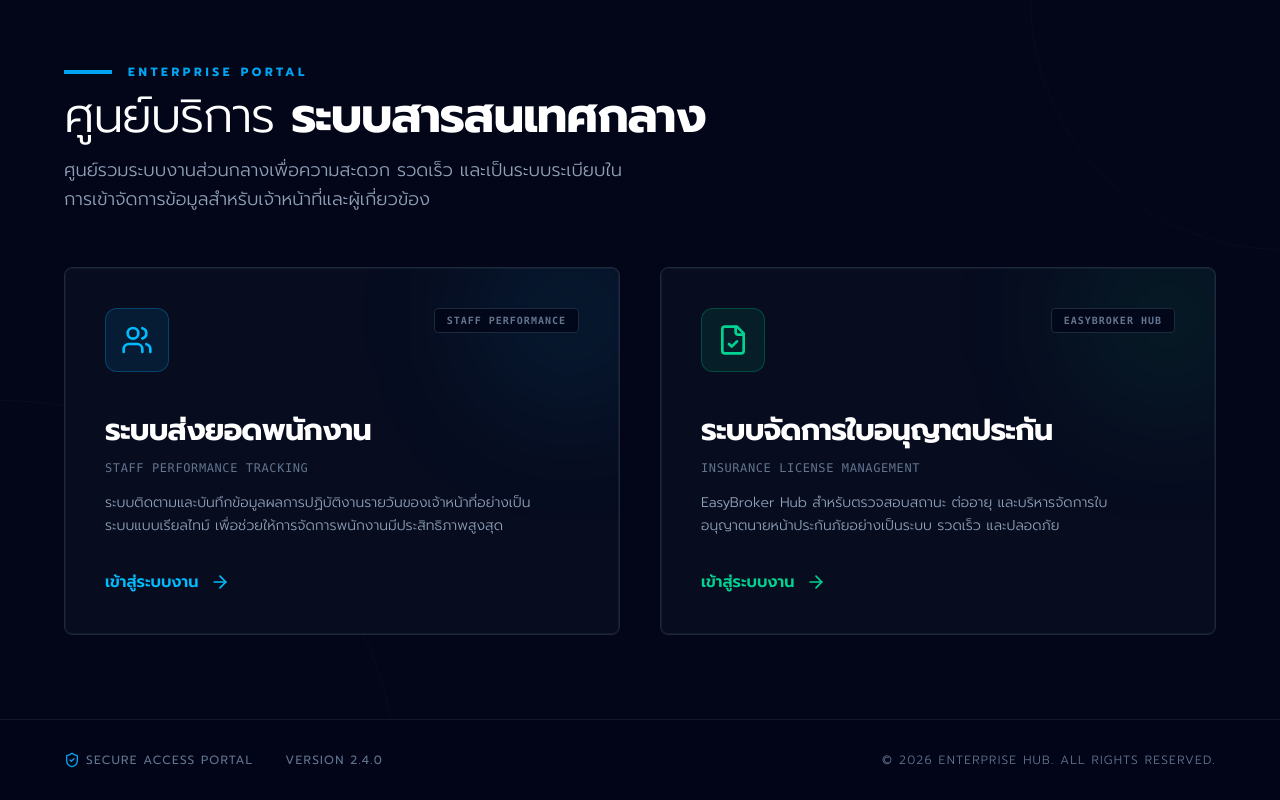
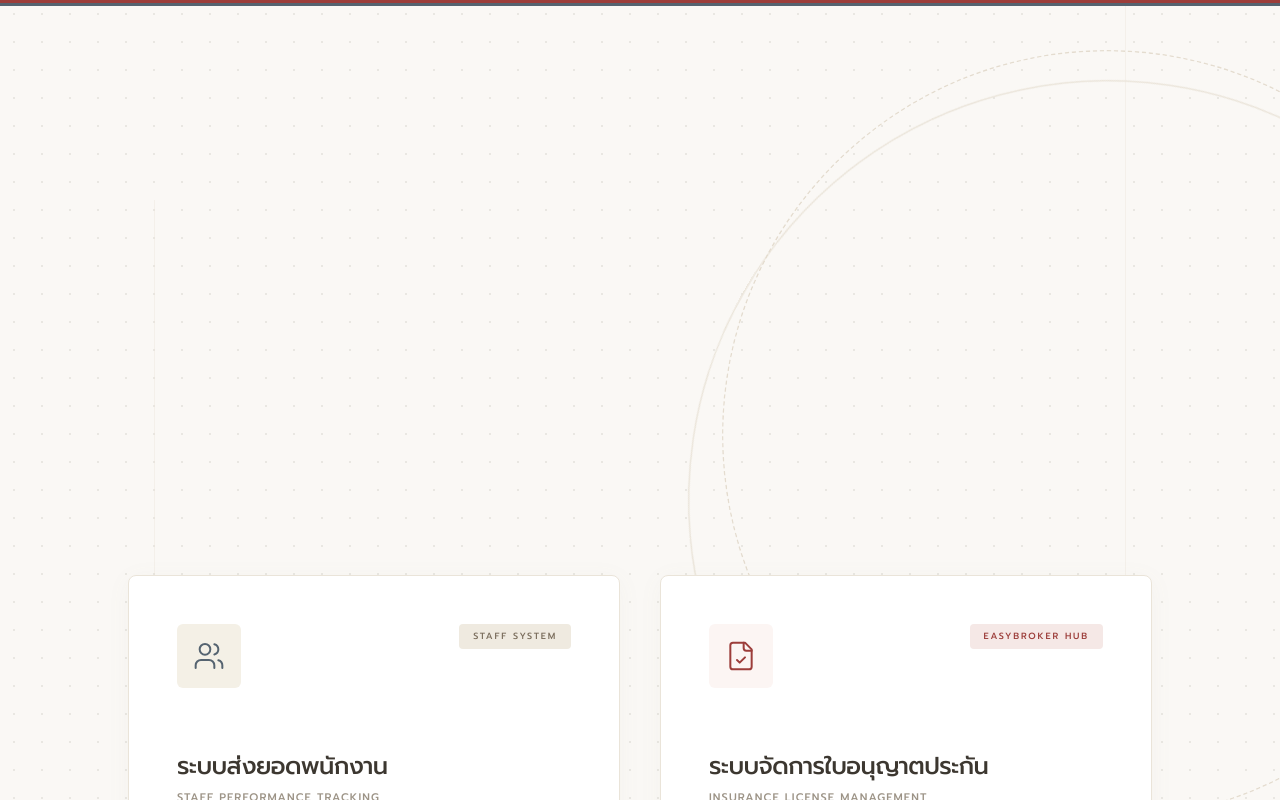
Before and after one commit to basphanu/Landing-Page-Portal, a React (Vite) app: page / in a window 1280 px wide. Shown: the top 800 px of the page. Built offline with nearby package versions, Linux system fonts and the light colour scheme.

Commit message:
feat(ui): implement scroll-based parallax animations
Enhance the landing page experience with Apple-style smooth scroll interactions, including parallax effects and dynamic element transitions using motion/react.

```diff
--- a/src/App.tsx
+++ b/src/App.tsx
@@ -1,46 +1,103 @@
-import { useState } from 'react';
-import { motion, AnimatePresence } from 'motion/react';
+import { useState, useRef } from 'react';
+import { motion, AnimatePresence, useScroll, useTransform, useSpring } from 'motion/react';
 import {
   ShieldCheck,
   CheckCircle,
   Users,
   FileCheck,
-  ArrowRight
+  ArrowRight,
+  TrendingUp,
+  Lock,
+  ChevronDown
 } from 'lucide-react';
 
 export default function App() {
   const [navigatingTo, setNavigatingTo] = useState<string | null>(null);
+  const containerRef = useRef<HTMLDivElement>(null);
+
+  // Initialize scroll tracking
+  const { scrollYProgress } = useScroll();
+
+  // Spring-smoothed scroll progress for organic Apple-like inertia
+  const smoothProgress = useSpring(scrollYProgress, {
+    stiffness: 70,
+    damping: 30,
+    restDelta: 0.001
+  });
+
+  // Apple-style parallax, scale, and rotation transforms
+  // Hero Section parallax
+  const heroScale = useTransform(smoothProgress, [0, 0.35], [1, 0.88]);
+  const heroOpacity = useTransform(smoothProgress, [0, 0.3], [1, 0]);
+  const heroY = useTransform(smoothProgress, [0, 0.35], [0, -50]);
+
+  // Background Zen elements transformation
+  const bgCircleScale = useTransform(smoothProgress, [0, 1], [0.85, 1.4]);
+  const bgCircleRotate = useTransform(smoothProgress, [0, 1], [0, 120]);
+  const bgLineY = useTransform(smoothProgress, [0, 1], [-100, 200]);
+
+  // Cards entrance transformations (Split & Merge effect)
+  // Card 1 (Staff System) slides in from the left and rotates slightly
+  const card1X = useTransform(smoothProgress, [0, 0.55], [-120, 0]);
+  const card1Y = useTransform(smoothProgress, [0, 0.55], [60, 0]);
+  const card1Rotate = useTransform(smoothProgress, [0, 0.55], [-4, 0]);
+  const card1Opacity = useTransform(smoothProgress, [0.05, 0.45], [0.3, 1]);
+
+  // Card 2 (Insurance Hub) slides in from the right and rotates slightly
+  const card2X = useTransform(smoothProgress, [0, 0.55], [120, 0]);
+  const card2Y = useTransform(smoothProgress, [0, 0.55], [60, 0]);
+  const card2Rotate = useTransform(smoothProgress, [0, 0.55], [4, 0]);
+  const card2Opacity = useTransform(smoothProgress, [0.05, 0.45], [0.3, 1]);
+
+  // Bottom Footer opacity control based on scroll
+  const footerOpacity = useTransform(smoothProgress, [0.4, 0.8], [0.4, 1]);
 
   const systems = [
     {
       id: 'staff-performance',
       title: 'ระบบส่งยอดพนักงาน',
       titleEn: 'Staff Performance Tracking',
-      description: 'ระบบติดตามและบันทึกข้อมูลผลการปฏิบัติงานรายวันของเจ้าหน้าที่อย่างเป็นระบบแบบเรียลไทม์ เพื่อช่วยให้การจัดการพนักงานมีประสิทธิภาพสูงสุด',
+      description: 'ระบบรายงานและตรวจสอบยอดขาย ผลการปฏิบัติงานรายวันของเจ้าหน้าที่อย่างมีประสิทธิภาพ ตรวจสอบข้อมูลง่ายดายและแม่นยำ',
       url: 'https://staff-performance-tracking-db.vercel.app/',
       target: 'staff_performance_tracking_system',
       icon: Users,
-      themeColor: 'sky',
-      glowClass: 'bg-sky-500/10 group-hover:bg-sky-500/20',
-      iconWrapperClass: 'bg-sky-500/10 border-sky-500/30 text-sky-400',
-      accentColorClass: 'text-sky-400',
-      bottomBarClass: 'bg-sky-500',
-      badge: 'STAFF PERFORMANCE'
+      accentIcon: TrendingUp,
+      badge: 'STAFF SYSTEM',
+      // Muji Earthy Indigo-Slate Palette
+      themeColor: 'slate',
+      cardBg: 'bg-white',
+      borderClass: 'border-[#eae4d9]',
+      hoverBorderClass: 'hover:border-[#7c6e5e]/40',
+      iconBg: 'bg-[#f4f0e6] text-[#556370]',
+      titleColor: 'text-[#3c3730]',
+      textColor: 'text-[#70695f]',
+      badgeBg: 'bg-[#efeae0] text-[#7a6d5c]',
+      btnBg: 'bg-[#556370] hover:bg-[#45525e]',
+      accentLine: 'bg-[#556370]',
+      styleTransforms: { x: card1X, y: card1Y, rotate: card1Rotate, opacity: card1Opacity }
     },
     {
       id: 'insurance-license',
       title: 'ระบบจัดการใบอนุญาตประกัน',
       titleEn: 'Insurance License Management',
-      description: 'EasyBroker Hub สำหรับตรวจสอบสถานะ ต่ออายุ และบริหารจัดการใบอนุญาตนายหน้าประกันภัยอย่างเป็นระบบ รวดเร็ว และปลอดภัย',
+      description: 'EasyBroker Hub ศูนย์กลางตรวจสอบสถานะ คัดกรอง และบันทึกข้อมูลใบอนุญาตนายหน้าประกันภัยอย่างเป็นระบบและปลอดภัย',
       url: 'https://staff-insurance-license.vercel.app/',
       target: 'insurance_license_system',
       icon: FileCheck,
-      themeColor: 'emerald',
-      glowClass: 'bg-emerald-500/10 group-hover:bg-emerald-500/20',
-      iconWrapperClass: 'bg-emerald-500/10 border-emerald-500/30 text-emerald-400',
-      accentColorClass: 'text-emerald-400',
-      bottomBarClass: 'bg-emerald-500',
-      badge: 'EASYBROKER HUB'
+      accentIcon: ShieldCheck,
+      badge: 'EASYBROKER HUB',
+      // Muji Signature Terracotta Red / Warm Clay Palette
+      themeColor: 'terracotta',
+      cardBg: 'bg-white',
+      borderClass: 'border-[#eae4d9]',
+      hoverBorderClass: 'hover:border-[#7c6e5e]/40',
+      iconBg: 'bg-[#fcf5f3] text-[#9c3d3a]',
+      titleColor: 'text-[#3c3730]',
+      textColor: 'text-[#70695f]',
+      badgeBg: 'bg-[#f5e8e6] text-[#9c3d3a]',
+      btnBg: 'bg-[#9c3d3a] hover:bg-[#85322f]',
+      accentLine: 'bg-[#9c3d3a]',
+      styleTransforms: { x: card2X, y: card2Y, rotate: card2Rotate, opacity: card2Opacity }
     }
   ];
 
@@ -50,137 +107,181 @@ export default function App() {
     // Redirect in the same window after a short feedback delay to prevent popup blocker
     setTimeout(() => {
       window.location.href = url;
-    }, 800);
+    }, 850);
   };
 
   return (
-    <div className="min-h-screen bg-slate-950 text-slate-100 flex flex-col justify-between overflow-x-hidden relative select-none font-sans">
+    <div
+      ref={containerRef}
+      className="min-h-[160vh] bg-[#faf8f5] text-[#3c3730] flex flex-col justify-between overflow-x-hidden relative select-none font-sans antialiased"
+    >
 
-      {/* Background Decoration (Geometric Balance Theme) */}
-      <div className="fixed inset-0 pointer-events-none opacity-20 z-0">
-        <div className="absolute top-0 right-0 w-[500px] h-[500px] border border-slate-800 rounded-full -translate-y-1/2 translate-x-1/2"></div>
-        <div className="absolute bottom-0 left-0 w-[800px] h-[800px] border border-slate-800 rounded-full translate-y-1/2 -translate-x-1/2"></div>
-        <div className="absolute top-1/3 left-1/2 w-[300px] h-[300px] border border-dashed border-slate-900 rounded-full -translate-x-1/2"></div>
-      </div>
+      {/* Background Japanese Paper Texture & Minimalism Ornaments */}
+      <div className="fixed inset-0 pointer-events-none opacity-[0.14] z-0 bg-[radial-gradient(#8a7f72_1px,transparent_1px)] bg-[size:28px_28px]" />
 
-      {/* Header Section */}
-      <header className="pt-16 pb-8 px-6 md:px-16 max-w-7xl mx-auto w-full z-10">
+      {/* Elegant top red geometric indicator */}
+      <div className="fixed top-0 left-0 right-0 h-[3px] bg-[#9c3d3a] z-50" />
+
+      {/* Interactive Apple-style Scroll Progress Bar */}
+      <motion.div
+        className="fixed top-[3px] left-0 h-[3px] bg-[#556370] origin-left z-50"
+        style={{ scaleX: smoothProgress, width: '100%' }}
+      />
+
+      {/* Floating Apple/Muji Decorative Circular Loom */}
+      <motion.div
+        className="fixed top-1/4 right-[-10vw] w-[50vw] h-[50vw] max-w-[600px] max-h-[600px] border border-[#eae4d9] rounded-full pointer-events-none z-0"
+        style={{
+          scale: bgCircleScale,
+          rotate: bgCircleRotate,
+        }}
+      />
+      <motion.div
+        className="fixed top-[20%] right-[-8vw] w-[46vw] h-[46vw] max-w-[550px] max-h-[550px] border border-dashed border-[#e4dccf] rounded-full pointer-events-none z-0"
+        style={{
+          scale: bgCircleScale,
+          rotate: useTransform(smoothProgress, [0, 1], [360, 0]),
+        }}
+      />
+
+      {/* Vertical Japanese style geometric grid lines */}
+      <motion.div
+        className="fixed left-[12vw] top-0 bottom-0 w-[1px] bg-[#eae4d9]/40 pointer-events-none z-0"
+        style={{ y: bgLineY }}
+      />
+      <motion.div
+        className="fixed right-[12vw] top-0 bottom-0 w-[1px] bg-[#eae4d9]/40 pointer-events-none z-0"
+        style={{ y: useTransform(smoothProgress, [0, 1], [100, -200]) }}
+      />
+
+      {/* Header Section (Parallax scroll-linked effect) */}
+      <header className="pt-28 pb-4 px-6 md:px-16 max-w-6xl mx-auto w-full z-10 text-center md:text-left">
         <motion.div
-          initial={{ opacity: 0, x: -20 }}
-          animate={{ opacity: 1, x: 0 }}
-          transition={{ duration: 0.6 }}
-          className="flex items-center gap-4 mb-3"
+          style={{
+            scale: heroScale,
+            opacity: heroOpacity,
+            y: heroY
+          }}
+          className="origin-top md:origin-left"
         >
-          <div className="w-12 h-1 bg-sky-500"></div>
-          <span className="uppercase tracking-[0.3em] text-xs font-bold text-sky-500">Enterprise Portal</span>
+          <div className="flex items-center justify-center md:justify-start gap-3 mb-5">
+            <div className="w-8 h-[2px] bg-[#9c3d3a]"></div>
+            <span className="uppercase tracking-[0.3em] text-[11px] font-semibold text-[#9c3d3a]">Central Service Hub</span>
+          </div>
+
+          <h1 className="text-4xl md:text-6xl font-light tracking-tight text-[#2b2721] leading-tight">
+            ศูนย์บริการ <span className="font-semibold text-[#1e1c18]">ระบบสารสนเทศกลาง</span>
+          </h1>
+
+          <p className="text-[#7c746a] mt-5 max-w-2xl text-sm md:text-base font-light leading-relaxed">
+            เข้าใช้ระบบจัดการข้อมูลภายในองค์กรได้อย่างง่ายดาย ปลอดภัย และเป็นระเบียบเรียบร้อย
+            คัดสรรระบบการบริหารจัดการสิทธิ์ใบอนุญาตนายหน้า และการรายงานผลการปฏิบัติงานไว้ในจุดเดียวตามปรัชญาความเรียบง่าย
+          </p>
+
+          {/* Interactive Scroll Down Prompt */}
+          <motion.div
+            initial={{ opacity: 0 }}
+            animate={{ opacity: [0.3, 0.8, 0.3] }}
+            transition={{ repeat: Infinity, duration: 2.2, ease: "easeInOut" }}
+            className="mt-10 flex flex-col items-center md:items-start gap-1.5 text-xs text-[#9c9386] tracking-widest font-light"
+          >
+            <span>เลื่อนหน้าจอลงด้านล่าง เพื่อเข้าใช้งานระบบ</span>
+            <ChevronDown className="w-4 h-4 text-[#9c3d3a] animate-bounce mt-1" />
+          </motion.div>
         </motion.div>
-
-        <motion.h1
-          initial={{ opacity: 0, y: -10 }}
-          animate={{ opacity: 1, y: 0 }}
-          transition={{ duration: 0.6, delay: 0.1 }}
-          className="text-4xl md:text-5xl font-light tracking-tight text-white"
-        >
-          ศูนย์บริการ <span className="font-bold">ระบบสารสนเทศกลาง</span>
-        </motion.h1>
-
-        <motion.p
-          initial={{ opacity: 0 }}
-          animate={{ opacity: 1 }}
-          transition={{ duration: 0.6, delay: 0.2 }}
-          className="text-slate-400 mt-4 max-w-xl text-base md:text-lg font-light leading-relaxed"
-        >
-          ศูนย์รวมระบบงานส่วนกลางเพื่อความสะดวก รวดเร็ว และเป็นระบบระเบียบในการเข้าจัดการข้อมูลสำหรับเจ้าหน้าที่และผู้เกี่ยวข้อง
-        </motion.p>
       </header>
 
-      {/* Main Access Selection: Geometric Split Layout */}
-      <main className="flex-grow flex items-center px-6 md:px-16 pb-16 max-w-7xl mx-auto w-full z-10">
+      {/* Main Container: Apple-style Scroll Merge Grid */}
+      <main className="flex-grow flex items-center px-6 md:px-16 pt-16 pb-28 max-w-6xl mx-auto w-full z-10">
         <div className="w-full grid grid-cols-1 md:grid-cols-2 gap-10">
-          {systems.map((sys, idx) => {
+          {systems.map((sys) => {
             const IconComponent = sys.icon;
+            const trans = sys.styleTransforms;
             return (
               <motion.div
                 key={sys.id}
-                initial={{ opacity: 0, y: 30 }}
-                animate={{ opacity: 1, y: 0 }}
-                transition={{ duration: 0.6, delay: 0.1 * (idx + 1) }}
+                style={{
+                  x: trans.x,
+                  y: trans.y,
+                  rotate: trans.rotate,
+                  opacity: trans.opacity
+                }}
                 onClick={() => handleNavigate(sys.url, sys.target, sys.title)}
-                className="group relative flex flex-col justify-between p-10 border border-slate-800 bg-slate-900/40 hover:bg-slate-800/60 transition-all duration-300 ring-1 ring-inset ring-white/5 overflow-hidden rounded-lg cursor-pointer"
+                className={`group relative flex flex-col justify-between p-10 md:p-12 border ${sys.borderClass} ${sys.hoverBorderClass} ${sys.cardBg} transition-all duration-500 rounded-lg h-[390px] cursor-pointer shadow-[0_4px_25px_rgba(142,133,120,0.05)] hover:shadow-[0_16px_45px_rgba(142,133,120,0.13)]`}
               >
-                {/* Geometric Background Element Inside Card */}
-                <div className={`absolute -top-12 -right-12 w-48 h-48 rounded-full blur-3xl transition-colors duration-500 ${sys.glowClass}`}></div>
+                {/* Clean Geometric Left Corner Indicator Line */}
+                <div className={`absolute top-0 left-0 w-[4px] h-0 group-hover:h-full transition-all duration-500 ${sys.accentLine}`} />
 
-                {/* Card Top / Badge & Icon */}
-                <div className="relative z-10 flex justify-between items-start mb-10">
-                  <div className={`inline-flex items-center justify-center w-16 h-16 rounded-xl border group-hover:scale-110 transition-transform duration-300 ${sys.iconWrapperClass}`}>
-                    <IconComponent className="w-8 h-8" />
+                {/* Card Top / Header */}
+                <div className="relative z-10 flex justify-between items-start mb-6">
+                  <div className={`inline-flex items-center justify-center w-16 h-16 rounded-md transition-all duration-500 group-hover:scale-105 ${sys.iconBg}`}>
+                    <IconComponent className="w-8 h-8 stroke-[1.5]" />
                   </div>
-                  <span className="text-[10px] tracking-widest font-mono text-slate-500 font-bold bg-slate-950/80 px-3 py-1 rounded border border-slate-800">
+                  <span className={`text-[9px] tracking-[0.2em] font-medium px-3.5 py-1.5 rounded-sm ${sys.badgeBg}`}>
                     {sys.badge}
                   </span>
                 </div>
 
-                {/* Card Core info */}
+                {/* Card Main Info */}
                 <div className="relative z-10 mt-auto">
-                  <h2 className="text-3xl font-bold mb-3 tracking-tight text-white group-hover:text-slate-200 transition-colors">
+                  <h2 className={`text-2xl font-medium tracking-tight mb-2 ${sys.titleColor}`}>
                     {sys.title}
                   </h2>
 
-                  <p className="text-xs text-slate-500 font-medium font-mono uppercase tracking-wider mb-4">
+                  <p className="text-[11px] text-[#9c9386] font-medium uppercase tracking-widest mb-4">
                     {sys.titleEn}
                   </p>
 
-                  <p className="text-slate-400 font-light text-sm leading-relaxed mb-8 max-w-md">
+                  <p className={`font-light text-xs md:text-sm leading-relaxed mb-6 ${sys.textColor}`}>
                     {sys.description}
                   </p>
 
-                  {/* Elegant Call to Action trigger */}
-                  <div className={`inline-flex items-center gap-3 font-semibold group-hover:gap-5 transition-all ${sys.accentColorClass}`}>
-                    <span>เข้าสู่ระบบงาน</span>
-                    <ArrowRight className="w-5 h-5" />
+                  {/* Elegant Interaction Link */}
+                  <div className="inline-flex items-center gap-2.5 text-xs font-medium tracking-wider text-[#3c3730] group-hover:text-[#9c3d3a] transition-all">
+                    <span>เปิดหน้าต่างระบบงาน</span>
+                    <ArrowRight className="w-4 h-4 transition-transform group-hover:translate-x-1.5" />
                   </div>
                 </div>
-
-                {/* Geometric Bottom Highlight Line */}
-                <div className={`absolute bottom-0 left-0 w-full h-1 transform scale-x-0 group-hover:scale-x-100 transition-transform origin-left duration-500 ${sys.bottomBarClass}`}></div>
               </motion.div>
             );
           })}
         </div>
       </main>
 
-      {/* Toast Notification for Seamless Reuse Feedback */}
+      {/* Elegant Transition Toast Feedback */}
       <AnimatePresence>
         {navigatingTo && (
           <motion.div
-            initial={{ opacity: 0, y: 50, scale: 0.9 }}
+            initial={{ opacity: 0, y: 40, scale: 0.95 }}
             animate={{ opacity: 1, y: 0, scale: 1 }}
-            exit={{ opacity: 0, y: 20, scale: 0.95 }}
-            className="fixed bottom-8 left-1/2 -translate-x-1/2 z-50 flex items-center gap-3 bg-slate-900 border border-slate-800 text-emerald-400 px-5 py-4 rounded-lg shadow-2xl backdrop-blur-md"
+            exit={{ opacity: 0, y: 15, scale: 0.98 }}
+            className="fixed bottom-10 left-1/2 -translate-x-1/2 z-50 flex items-center gap-3.5 bg-white border border-[#eae4d9] text-[#3c3730] px-6 py-4 rounded-md shadow-[0_15px_40px_rgba(142,133,120,0.15)] backdrop-blur-md"
           >
-            <CheckCircle className="w-5 h-5 text-emerald-400 flex-shrink-0" />
-            <div className="text-sm">
-              <span className="font-semibold text-white">กำลังเปิด {navigatingTo}</span>
-              <p className="text-[10px] text-slate-400 mt-0.5">เปิดลิงก์ในหน้าต่างหลักทันที ป้องกัน Popup Blocker เรียบร้อย</p>
+            <div className="w-2.5 h-2.5 rounded-full bg-[#9c3d3a] animate-pulse" />
+            <div className="text-xs">
+              <span className="font-medium text-[#1e1c18] block">กำลังนำทางไปยัง {navigatingTo}</span>
+              <p className="text-[10px] text-[#9c9386] mt-0.5">ระบบจะปรับลิงก์เข้าหน้าต่างเดิม ป้องกันหน้าต่างซ้อนกันอย่างมีประสิทธิภาพ</p>
             </div>
           </motion.div>
         )}
       </AnimatePresence>
 
-      {/* Footer Details */}
-      <footer className="px-6 md:px-16 py-8 border-t border-slate-900 flex flex-col sm:flex-row justify-between items-center text-xs text-slate-500 uppercase tracking-widest gap-4 z-10 bg-slate-950/80 backdrop-blur-sm">
-        <div className="flex gap-8">
-          <span className="flex items-center gap-1.5 text-slate-500">
-            <ShieldCheck className="w-4 h-4 text-sky-500" />
-            SECURE ACCESS PORTAL
+      {/* Footer Details with scroll-linked opacity */}
+      <motion.footer
+        style={{ opacity: footerOpacity }}
+        className="px-6 md:px-16 py-12 border-t border-[#eae4d9] flex flex-col sm:flex-row justify-between items-center text-[10px] text-[#9c9386] uppercase tracking-[0.25em] gap-6 z-10 bg-[#f7f5f0]"
+      >
+        <div className="flex gap-8 items-center flex-wrap justify-center sm:justify-start">
+          <span className="flex items-center gap-2 text-[#7c746a] font-medium">
+            <Lock className="w-3.5 h-3.5 text-[#9c3d3a]" />
+            Enterprise Secured Access
           </span>
           <span>Version 2.4.0</span>
         </div>
-        <div className="text-center sm:text-right font-light">
+        <div className="text-center sm:text-right font-light tracking-[0.15em] text-[#aba396]">
           © 2026 Enterprise Hub. All Rights Reserved.
         </div>
-      </footer>
+      </motion.footer>
 
     </div>
   );
```
